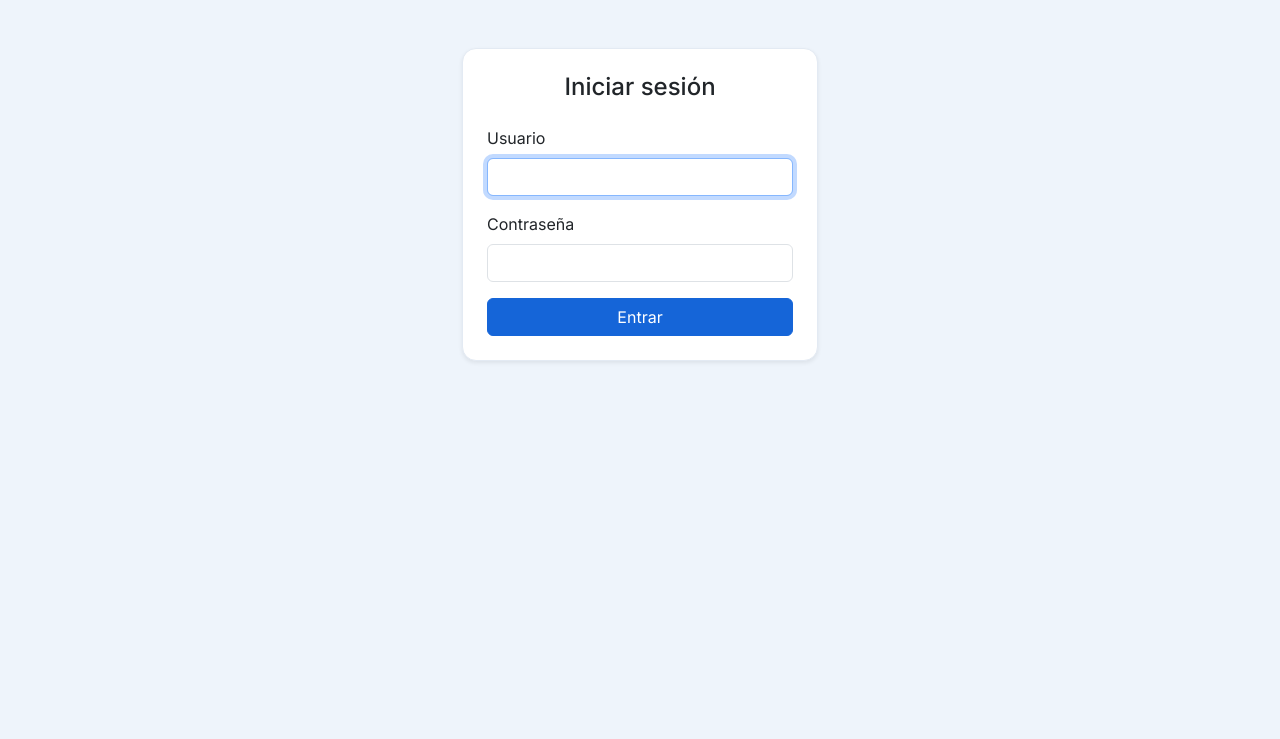
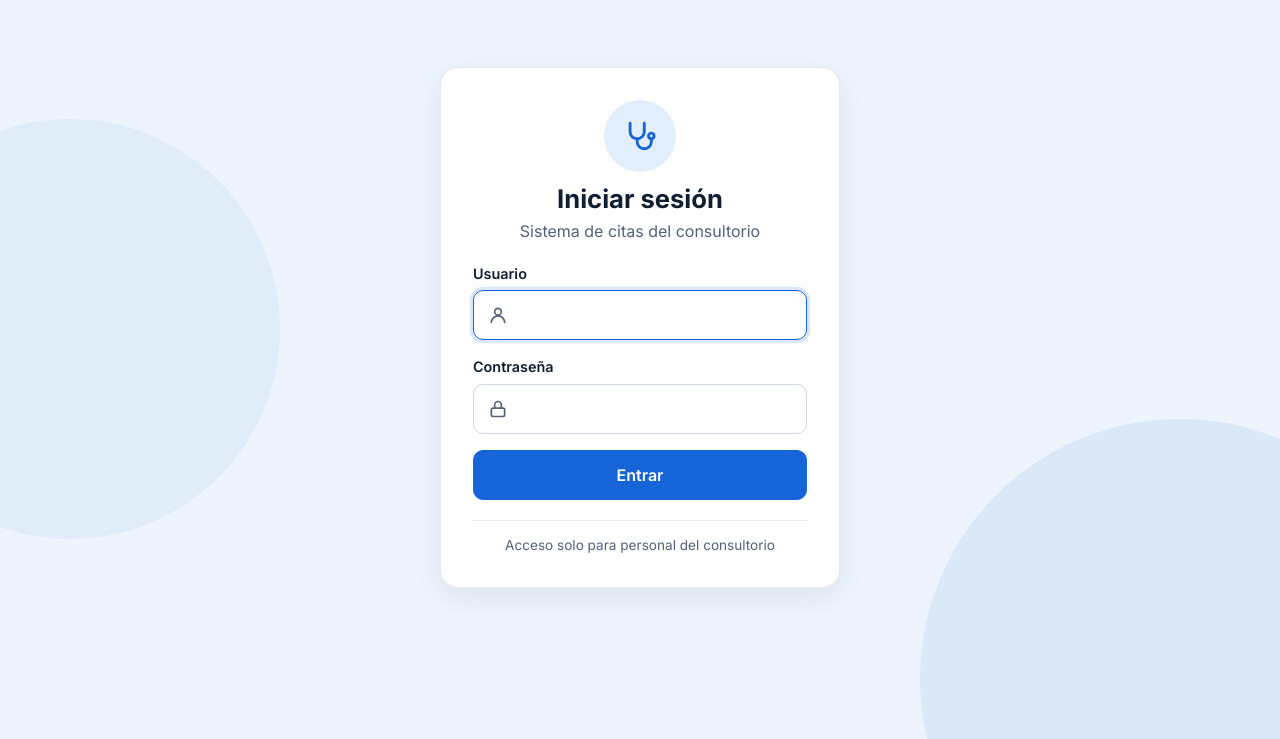
Before and after one commit to rommelhernandez-ai/mediconsult, a Django app: page /login/ in a window 1280 px wide. Shown: the part 61-800 px from the top of the page. Run offline with Django 5.2, Linux system fonts and the light colour scheme.

Commit message:
Pulir diseño del inicio de sesion

```diff
--- a/clinica/static/clinica/estilos.css
+++ b/clinica/static/clinica/estilos.css
@@ -169,3 +169,244 @@ body {
         padding: 20px;
     }
 }
+
+/* ---------- Pulido visual ---------- */
+
+/* Títulos */
+.contenido h1 {
+    font-weight: 700;
+    margin-bottom: 1.25rem;
+}
+
+.contenido h2 {
+    font-weight: 700;
+}
+
+/* Tarjetas */
+.card-body {
+    padding: 1.5rem;
+}
+
+/* Formularios */
+.card form p {
+    margin-bottom: 1rem;
+}
+
+.card form label {
+    display: block;
+    margin-bottom: 0.35rem;
+    font-size: 0.9rem;
+    font-weight: 600;
+}
+
+.form-control,
+.form-select {
+    padding: 0.55rem 0.8rem;
+    border-color: #cfd9e6;
+    border-radius: 10px;
+}
+
+.form-control:focus,
+.form-select:focus {
+    border-color: var(--azul);
+    box-shadow: 0 0 0 0.2rem rgba(21, 101, 216, 0.15);
+}
+
+/* Botones */
+.btn {
+    border-radius: 10px;
+    font-weight: 500;
+}
+
+.btn-sm {
+    border-radius: 8px;
+}
+
+/* Tablas */
+.table-responsive {
+    background: #fff;
+    border: 1px solid var(--borde);
+    border-radius: 14px;
+    box-shadow: 0 4px 16px rgba(11, 42, 79, 0.05);
+}
+
+.table {
+    margin-bottom: 0;
+}
+
+.table thead th {
+    padding: 0.9rem 1rem;
+    background: #f5f8fc;
+    border-bottom: 1px solid var(--borde);
+    color: var(--texto-suave);
+    font-size: 0.75rem;
+    font-weight: 600;
+    letter-spacing: 0.04em;
+    text-transform: uppercase;
+}
+
+.table td {
+    padding: 0.85rem 1rem;
+    border-color: #edf1f7;
+    vertical-align: middle;
+}
+
+.table-striped > tbody > tr:nth-of-type(odd) > * {
+    --bs-table-bg-type: transparent;
+}
+
+.table > tbody > tr:hover > * {
+    --bs-table-bg-state: #f5f9ff;
+}
+
+/* Alertas */
+.alert {
+    border: none;
+    border-radius: 12px;
+}
+
+/* Números del inicio */
+.contenido .fs-3 {
+    color: var(--azul);
+}
+
+/* Estado de las citas */
+.estado {
+    display: inline-block;
+    padding: 0.25rem 0.7rem;
+    border-radius: 999px;
+    font-size: 0.8rem;
+    font-weight: 600;
+}
+
+.estado-programada {
+    background: #dbe8fb;
+    color: #0b3a80;
+}
+
+.estado-atendida {
+    background: #d5efdf;
+    color: #0f4a2b;
+}
+
+.estado-cancelada {
+    background: #fde8ea;
+    color: #8a1c27;
+}
+/* ---------- Inicio de sesión ---------- */
+.login {
+    min-height: 70vh;
+    display: flex;
+    align-items: center;
+    justify-content: center;
+}
+
+.login::before,
+.login::after {
+    content: "";
+    position: fixed;
+    border-radius: 50%;
+    z-index: 0;
+}
+
+.login::before {
+    width: 420px;
+    height: 420px;
+    left: -140px;
+    top: 180px;
+    background: #e1ecf9;
+}
+
+.login::after {
+    width: 520px;
+    height: 520px;
+    right: -160px;
+    bottom: -200px;
+    background: #dbe8f8;
+}
+
+.login-tarjeta {
+    position: relative;
+    z-index: 1;
+    width: 100%;
+    max-width: 400px;
+    padding: 32px;
+    background: #fff;
+    border: 1px solid var(--borde);
+    border-radius: 18px;
+    box-shadow: 0 10px 30px rgba(11, 42, 79, 0.08);
+    text-align: center;
+}
+
+.login-icono {
+    width: 72px;
+    height: 72px;
+    margin: 0 auto 12px;
+    border-radius: 50%;
+    background: #e3eefc;
+    display: flex;
+    align-items: center;
+    justify-content: center;
+}
+
+.login h1 {
+    margin: 0;
+    font-size: 1.6rem;
+    font-weight: 700;
+}
+
+.login-subtitulo {
+    margin: 4px 0 20px;
+    color: var(--texto-suave);
+}
+
+.login form,
+.login .alert {
+    text-align: left;
+}
+
+.login label {
+    display: block;
+    margin-bottom: 6px;
+    font-size: 0.9rem;
+    font-weight: 600;
+}
+
+.campo-icono {
+    display: flex;
+    align-items: center;
+    gap: 10px;
+    margin-bottom: 16px;
+    padding: 0 14px;
+    background: #fff;
+    border: 1px solid #cfd9e6;
+    border-radius: 10px;
+}
+
+.campo-icono:focus-within {
+    border-color: var(--azul);
+    box-shadow: 0 0 0 0.2rem rgba(21, 101, 216, 0.15);
+}
+
+.campo-icono input {
+    flex: 1;
+    min-width: 0;
+    padding: 12px 0;
+    border: none;
+    outline: none;
+    background: transparent;
+    font-size: 1rem;
+}
+
+.login .btn {
+    padding: 12px;
+    font-weight: 600;
+}
+
+.login-pie {
+    margin: 20px 0 0;
+    padding-top: 14px;
+    border-top: 1px solid var(--borde);
+    font-size: 0.85rem;
+    color: var(--texto-suave);
+}
--- a/clinica/templates/clinica/login.html
+++ b/clinica/templates/clinica/login.html
@@ -3,11 +3,13 @@
 {% block titulo %}Iniciar sesión | MediConsult{% endblock %}
 
 {% block contenido %}
-<div class="row justify-content-center">
-    <div class="col-md-5 col-lg-4">
-        <div class="card shadow-sm">
-            <div class="card-body p-4">
-                <h1 class="h4 mb-4 text-center">Iniciar sesión</h1>
+<div class="login">
+    <div class="login-tarjeta">
+        <div class="login-icono" aria-hidden="true">
+            <svg width="34" height="34" viewBox="0 0 24 24" fill="none" stroke="#1565d8" stroke-width="2" stroke-linecap="round" stroke-linejoin="round"><path d="M5 3v6a5 5 0 0 0 10 0V3"></path><path d="M10 14v2a5 5 0 0 0 10 0v-2"></path><circle cx="20" cy="12" r="2"></circle></svg>
+        </div>
+        <h1>Iniciar sesión</h1>
+        <p class="login-subtitulo">Sistema de citas del consultorio</p>
 
         {% if form.errors %}
         <div class="alert alert-danger">Usuario o contraseña incorrectos.</div>
@@ -15,18 +17,22 @@
 
         <form method="post">
             {% csrf_token %}
-                    <div class="mb-3">
-                        <label for="id_username" class="form-label">Usuario</label>
-                        <input type="text" name="username" id="id_username" class="form-control" value="{{ form.username.value|default:'' }}" required autofocus>
+            <label for="id_username">Usuario</label>
+            <div class="campo-icono">
+                <svg width="20" height="20" viewBox="0 0 24 24" fill="none" stroke="#52627a" stroke-width="2" stroke-linecap="round" aria-hidden="true"><circle cx="12" cy="8" r="4"></circle><path d="M4 21a8 8 0 0 1 16 0"></path></svg>
+                <input type="text" name="username" id="id_username" value="{{ form.username.value|default:'' }}" autocomplete="username" required autofocus>
             </div>
-                    <div class="mb-3">
-                        <label for="id_password" class="form-label">Contraseña</label>
-                        <input type="password" name="password" id="id_password" class="form-control" required>
+
+            <label for="id_password">Contraseña</label>
+            <div class="campo-icono">
+                <svg width="20" height="20" viewBox="0 0 24 24" fill="none" stroke="#52627a" stroke-width="2" stroke-linecap="round" aria-hidden="true"><rect x="4" y="11" width="16" height="10" rx="2"></rect><path d="M8 11V7a4 4 0 0 1 8 0v4"></path></svg>
+                <input type="password" name="password" id="id_password" autocomplete="current-password" required>
             </div>
+
             <button type="submit" class="btn btn-primary w-100">Entrar</button>
         </form>
-            </div>
-        </div>
+
+        <p class="login-pie">Acceso solo para personal del consultorio</p>
     </div>
 </div>
 {% endblock %}
```
Also changed, not shown: clinica/templates/clinica/agenda.html (+61 -3 lines). Lines whose indentation alone changed are shown as unchanged.
